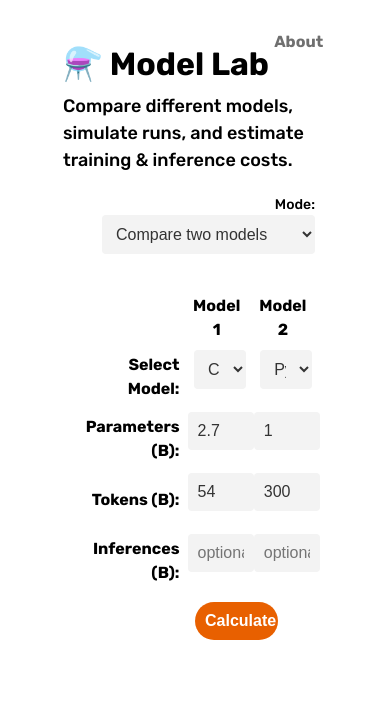
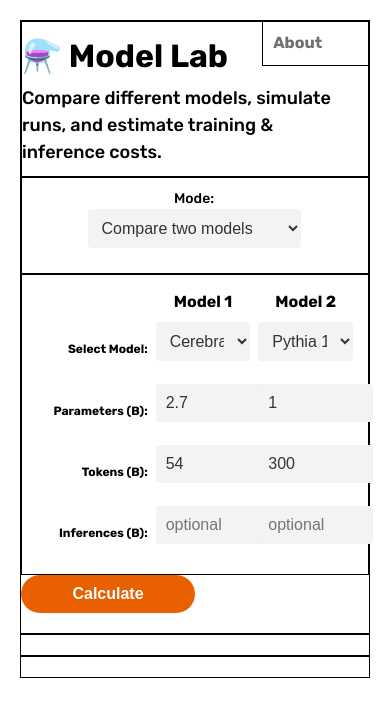
Before and after one commit to jwan584/model-calc, a Flask app: page / in a window 390 px wide. Shown: the top 717 px of the page. Run offline with Flask 3, Linux system fonts and the light colour scheme.

Commit message:
“changes”

```diff
--- a/app.py
+++ b/app.py
@@ -2,16 +2,19 @@ import math, csv, os
 import numpy as np
 from flask import Flask, render_template, request, jsonify
 
+# Cerebras-GPT Paper Equation (1) + (4)
 def loss(p, t):
     l = (1 + 0.023 * math.log(math.sqrt(20 / (t / p))) ** 2) * (((6 * t * p) / 5.984E+22) ** -0.0737 + 0.5066)
     return(round(l,4))
 
-def flops(p, t):
-    return 6 * p * t
+# Cerebras-GPT Paper Equation (1)
+def flops2loss (f): return ((f/5.984e22)**-0.0737) + 0.5066
+
+def flops(p, t): return 6 * p * t
 
 def calc_loss_series(p, t):
     tokens = np.linspace(1e9, t, 100)
-    loss_series = [(int(token/1e9), loss(p, token)) for token in tokens]
+    loss_series = [(flops(p,token), loss(p,token)) for token in tokens]
     return loss_series
 
 def training_cost(f):
--- a/static/script.js
+++ b/static/script.js
@@ -385,7 +385,7 @@ function drawLossChart(data1, data2) {
                     type: 'linear',
                     title: {
                         display: true,
-                        text: 'Training Tokens',
+                        text: 'Training FLOPs',
                     },
                 },
                 y: {
--- a/static/styles.css
+++ b/static/styles.css
@@ -1,6 +1,6 @@
 
 div {
-/*    border: 0.5px solid black; */
+    border: 0.5px solid black;
     padding: 10px;
 }
 
@@ -313,3 +313,79 @@ li {
 ul {
     margin:0;
 }
+
+@media screen and (max-width: 600px) {
+    .container {
+        padding:0;
+        flex-direction: column;
+    }
+    .flex-container {
+        flex-direction: column;
+        margin:0;
+    }
+    #mode_div {
+        text-align: center;
+        padding-right: 0;
+    }
+    #about-link {
+        padding-right: 0;
+    }
+
+    input[type="number"], input[type="text"] {
+    width:50px;
+    }
+
+
+    #h1_div {
+        padding-left:0;
+    }
+    #results{
+        margin: 0;
+    }
+    #input_table {
+        padding:0;
+        margin:0;
+    }
+
+
+    #output_table {
+        margin:0;
+        padding:0;
+    }
+
+    #output_table th, td {
+      width: 90px; /* Set the width of table cells */
+      height: 20px; /* Set the height of table cells */
+      padding: 3px; /* Add padding for spacing within cells */
+      font-weight: 500;
+      text-align: right;
+      font-size: 9pt;
+    }
+
+    /* First column */
+        #output_table tr td:first-child {
+        width: 50px;
+        font-size: 9pt;
+        padding:0;
+        margin:0;
+    }
+
+    #output_table td {
+      font-weight: 400;
+      text-align: right;
+      font-size: 9pt;
+    }
+
+
+    button {
+        width: 50%;
+        margin-left:0;
+    }
+    select {
+        width: 100%;
+    }
+    input[type="number"], input[type="text"] {
+        width: 100%;
+    }
+    /* And so on for other elements */
+}
--- a/templates/index.html
+++ b/templates/index.html
@@ -81,7 +81,7 @@
             <canvas id="myChart"></canvas>
     </div>
     <div id="loss_chart_div">
-        <h2>Loss Curve</h2>
+        <h2>Learning Curve</h2>
             <canvas id="lossChart"></canvas>
     </div>
     <div id="modal" class="modal">
```
Also changed, not shown: 2 other files.
